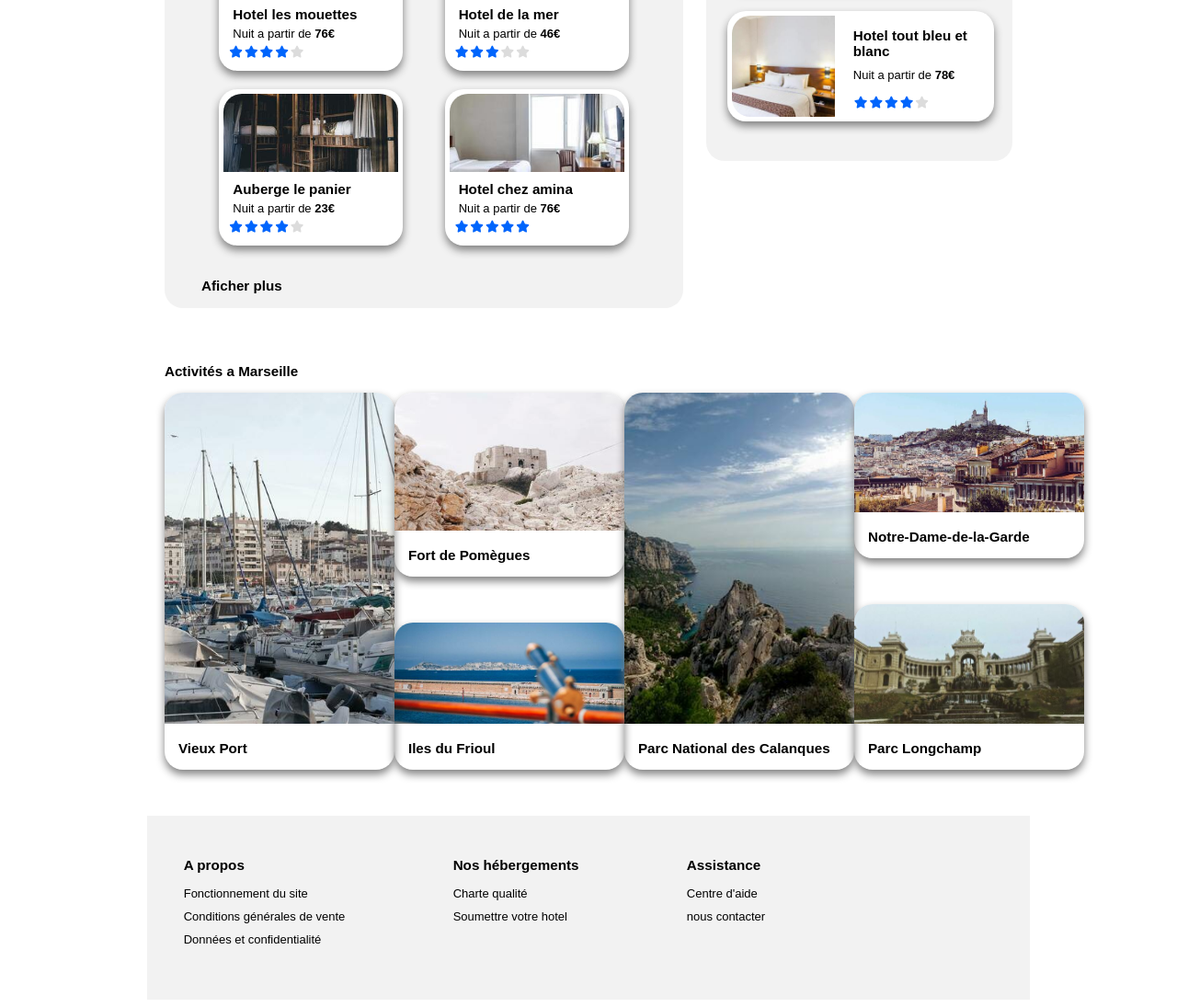
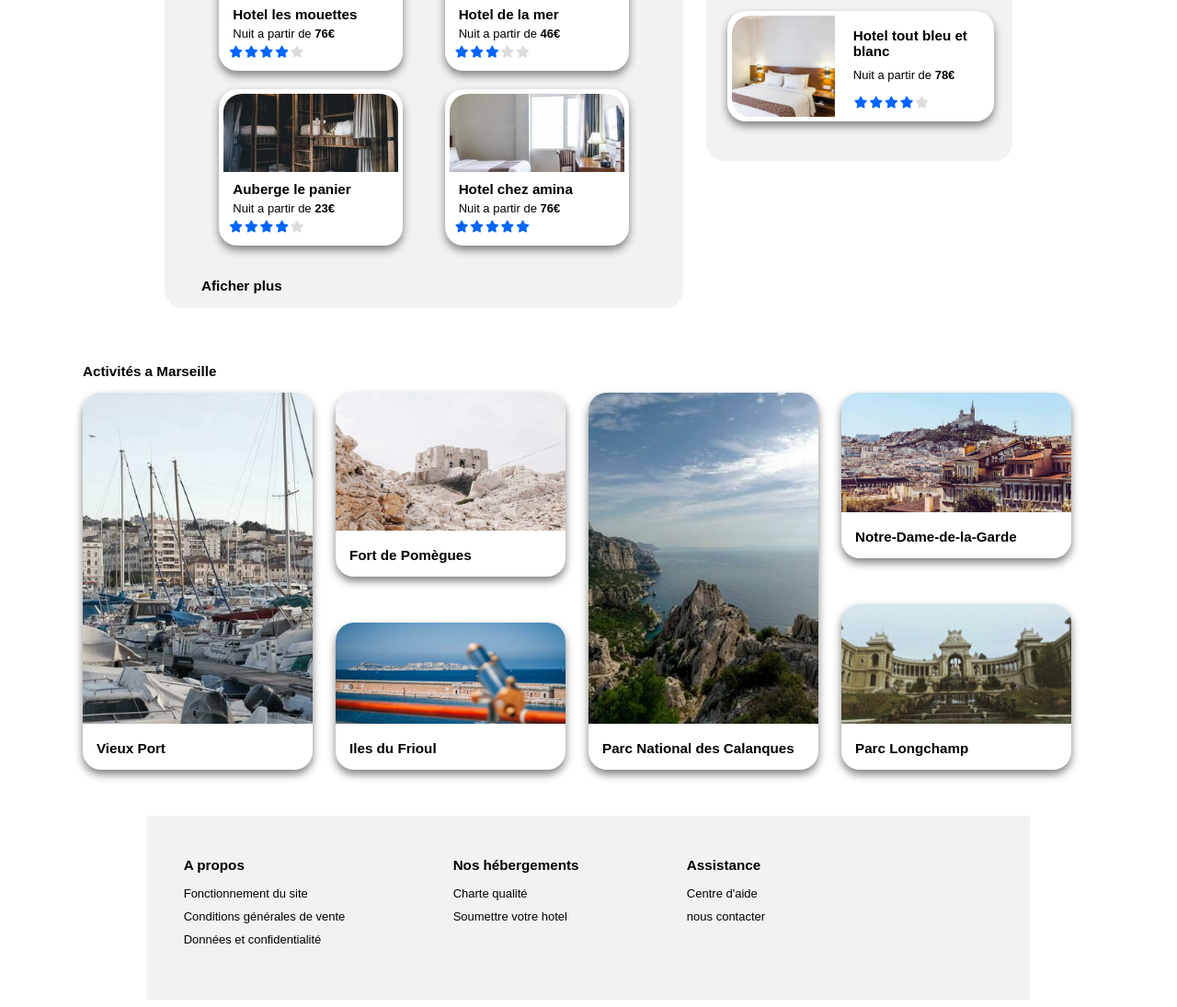
Before and after one commit to tigrini/premierprojet, a plain HTML site: page index.html in a window 1280 px wide. Shown: the part 685-1780 px from the top of the page at 92% size. Drawn offline with Linux system fonts and the light colour scheme; a web font is replaced by a local one.

Commit message:
code final

```diff
--- a/style.css
+++ b/style.css
@@ -447,7 +447,7 @@ button strong
 .container
 {
 	margin-top: 20px;
-	width: 100%;
+
 	flex-wrap: wrap;
 
 
@@ -457,7 +457,7 @@ button strong
 .activites
 {
 
-    width: 100%;
+    width: 1100px;
     height: 410px;
     display: flex;
     flex-direction: column;
```
